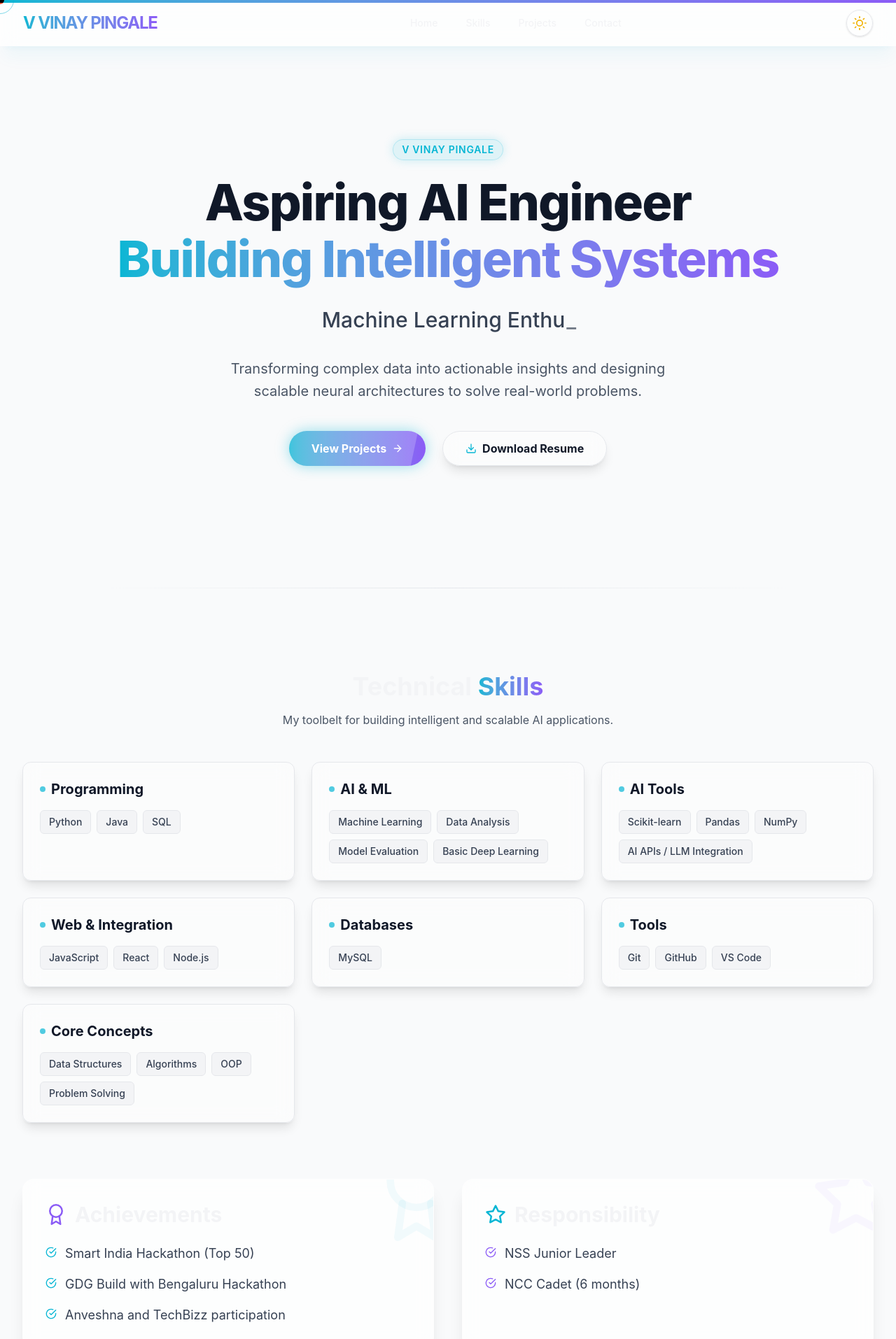
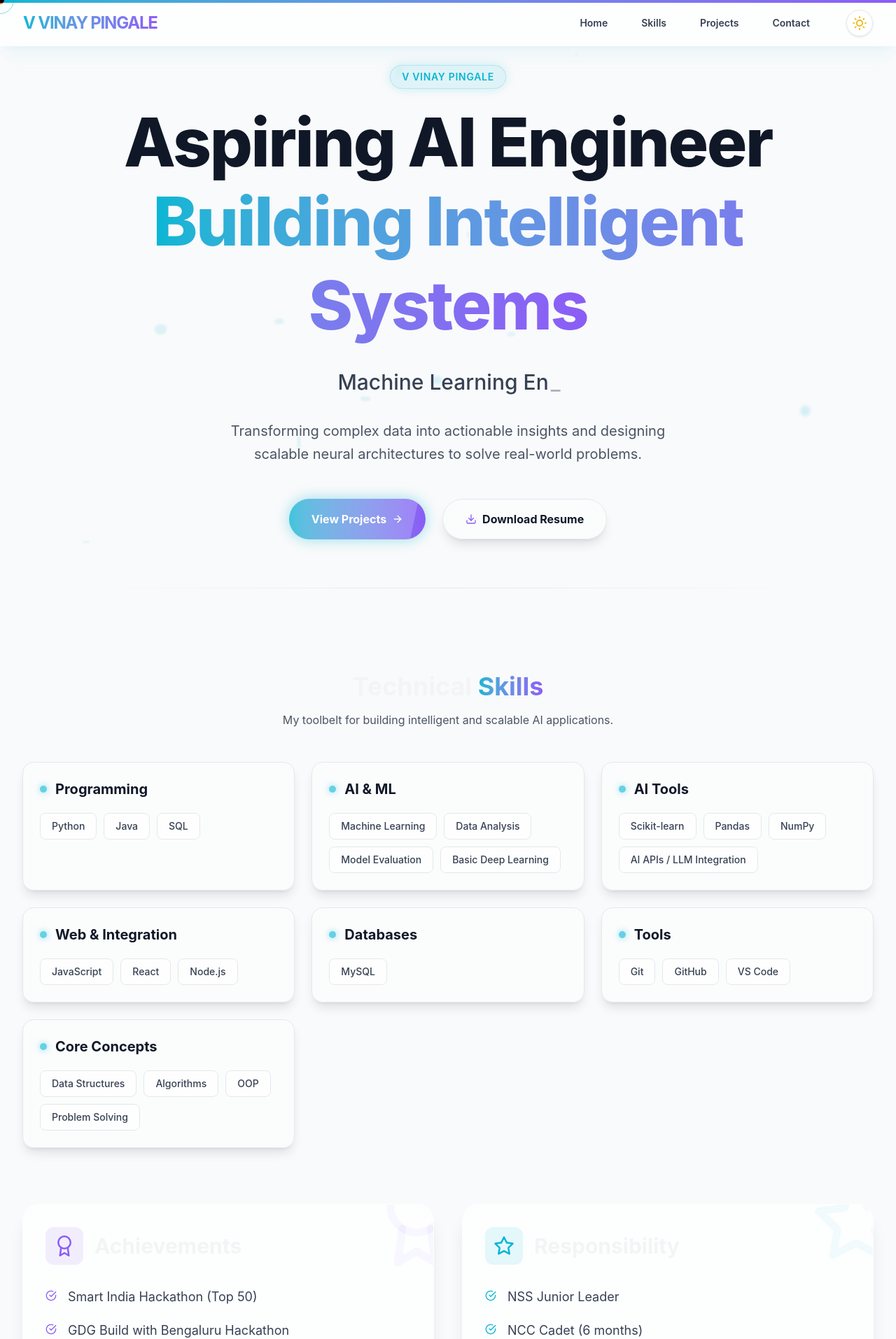
Before and after one commit to vvinaypingale-ops/portfolio_vvp, a React (Vite) app: page / in a window 1280 px wide. Shown: the top 1914 px of the page at 70% size. Built offline with nearby package versions, Linux system fonts and the light colour scheme.

Commit message:
Fix cursor lag, implement Web3Forms contact, enhance UI

```diff
--- a/src/components/AnimatedCursor.jsx
+++ b/src/components/AnimatedCursor.jsx
@@ -1,23 +1,24 @@
 import React, { useEffect, useState } from 'react';
-import { motion, useSpring } from 'framer-motion';
+import { motion, useMotionValue, useSpring } from 'framer-motion';
 
 const AnimatedCursor = () => {
-  const [mousePosition, setMousePosition] = useState({ x: 0, y: 0 });
   const [isHovering, setIsHovering] = useState(false);
+  const [isTouchDevice, setIsTouchDevice] = useState(false);
 
-  // Custom hook to detect if device is touch
-  const [isTouchDevice, setIsTouchDevice] = useState(false);
+  // Use motion values instead of state to prevent re-renders on every pixel move
+  const mouseX = useMotionValue(0);
+  const mouseY = useMotionValue(0);
 
   useEffect(() => {
     setIsTouchDevice('ontouchstart' in window || navigator.maxTouchPoints > 0);
 
     const mouseMove = (e) => {
-      setMousePosition({ x: e.clientX, y: e.clientY });
+      mouseX.set(e.clientX);
+      mouseY.set(e.clientY);
     };
 
     const handleMouseOver = (e) => {
       const target = e.target;
-      // Check if hovering over clickable elements
       if (
         target.tagName === 'A' ||
         target.tagName === 'BUTTON' ||
@@ -31,22 +32,22 @@ const AnimatedCursor = () => {
       }
     };
 
-    window.addEventListener('mousemove', mouseMove);
-    window.addEventListener('mouseover', handleMouseOver);
+    window.addEventListener('mousemove', mouseMove, { passive: true });
+    window.addEventListener('mouseover', handleMouseOver, { passive: true });
 
     return () => {
       window.removeEventListener('mousemove', mouseMove);
       window.removeEventListener('mouseover', handleMouseOver);
     };
-  }, []);
+  }, [mouseX, mouseY]);
 
-  // Smooth springing effect
-  const cursorX = useSpring(mousePosition.x, { stiffness: 500, damping: 28 });
-  const cursorY = useSpring(mousePosition.y, { stiffness: 500, damping: 28 });
+  // Smooth springing effect (optimized)
+  const cursorX = useSpring(mouseX, { stiffness: 1000, damping: 40 });
+  const cursorY = useSpring(mouseY, { stiffness: 1000, damping: 40 });
 
   // Trailing dot effect
-  const trailX = useSpring(mousePosition.x, { stiffness: 150, damping: 20 });
-  const trailY = useSpring(mousePosition.y, { stiffness: 150, damping: 20 });
+  const trailX = useSpring(mouseX, { stiffness: 150, damping: 20 });
+  const trailY = useSpring(mouseY, { stiffness: 150, damping: 20 });
 
   if (isTouchDevice) return null;
 
@@ -62,6 +63,10 @@ const AnimatedCursor = () => {
           translateY: '-50%',
           scale: isHovering ? 2 : 1,
         }}
+        animate={{
+          scale: isHovering ? 2 : 1,
+        }}
+        transition={{ duration: 0.15 }}
       />
       {/* Trailing Ring */}
       <motion.div
@@ -71,9 +76,12 @@ const AnimatedCursor = () => {
           y: trailY,
           translateX: '-50%',
           translateY: '-50%',
+        }}
+        animate={{
           scale: isHovering ? 1.5 : 1,
           opacity: isHovering ? 0 : 1,
         }}
+        transition={{ duration: 0.2 }}
       />
     </>
   );
--- a/src/components/Experience.jsx
+++ b/src/components/Experience.jsx
@@ -29,24 +29,26 @@ const Experience = () => {
             {SKILLS.map((skillGroup, index) => (
               <motion.div
                 key={index}
-                initial={{ opacity: 0, scale: 0.95 }}
+                initial={{ opacity: 0, scale: 0.9 }}
                 whileInView={{ opacity: 1, scale: 1 }}
-                transition={{ duration: 0.4, delay: index * 0.1 }}
+                transition={{ duration: 0.5, delay: index * 0.1, type: "spring", stiffness: 100 }}
+                whileHover={{ y: -5 }}
                 viewport={{ once: true }}
-                className="ai-glass-card p-6 rounded-xl group"
+                className="ai-glass-card p-6 rounded-2xl group transition-all duration-300 hover:shadow-[0_0_20px_rgba(6,182,212,0.15)] hover:border-primary/30"
               >
-                <h3 className="text-xl font-bold mb-4 text-gray-900 dark:text-white flex items-center gap-2">
-                  <span className="w-2 h-2 rounded-full bg-primary animate-pulse"></span>
+                <h3 className="text-xl font-bold mb-5 text-gray-900 dark:text-white flex items-center gap-3">
+                  <span className="w-2.5 h-2.5 rounded-full bg-primary shadow-[0_0_10px_rgba(6,182,212,0.8)] animate-pulse"></span>
                   {skillGroup.category}
                 </h3>
-                <div className="flex flex-wrap gap-2">
+                <div className="flex flex-wrap gap-2.5">
                   {skillGroup.items.map((item, i) => (
-                    <span
+                    <motion.span
                       key={i}
-                      className="px-3 py-1.5 bg-gray-100 dark:bg-darkBg border border-gray-200 dark:border-gray-800 rounded-md text-sm font-medium text-gray-700 dark:text-gray-300 transition-all duration-300 hover:border-primary hover:text-primary hover:shadow-[0_0_10px_rgba(6,182,212,0.3)] cursor-default"
+                      whileHover={{ scale: 1.05 }}
+                      className="px-4 py-2 bg-white/60 dark:bg-[#030712]/80 border border-gray-200 dark:border-gray-800 rounded-lg text-sm font-medium text-gray-700 dark:text-gray-300 transition-all duration-300 hover:border-primary hover:text-primary hover:shadow-[0_0_15px_rgba(6,182,212,0.3)] hover:bg-primary/5 cursor-default flex items-center gap-2"
                     >
                       {item}
-                    </span>
+                    </motion.span>
                   ))}
                 </div>
               </motion.div>
@@ -59,24 +61,27 @@ const Experience = () => {
 
           {/* Achievements */}
           <motion.div
-            initial={{ opacity: 0, x: -20 }}
+            initial={{ opacity: 0, x: -30 }}
             whileInView={{ opacity: 1, x: 0 }}
             viewport={{ once: true, margin: "-50px" }}
-            transition={{ duration: 0.5, delay: 0.2 }}
-            className="ai-glass p-8 rounded-2xl relative overflow-hidden"
+            transition={{ duration: 0.6, delay: 0.2, type: "spring" }}
+            whileHover={{ y: -5 }}
+            className="ai-glass p-8 rounded-3xl relative overflow-hidden group hover:shadow-[0_0_30px_rgba(139,92,246,0.15)] transition-all duration-500 hover:border-secondary/30"
           >
-            <div className="absolute -right-10 -top-10 text-primary/5 text-9xl">
+            <div className="absolute -right-10 -top-10 text-secondary/5 text-9xl group-hover:scale-110 group-hover:rotate-12 transition-transform duration-700">
               <FiAward />
             </div>
-            <div className="flex items-center gap-3 mb-6 relative z-10">
-              <FiAward className="text-3xl text-secondary" />
+            <div className="flex items-center gap-4 mb-8 relative z-10">
+              <div className="p-3 bg-secondary/10 rounded-xl">
+                <FiAward className="text-3xl text-secondary" />
+              </div>
               <h2 className="text-3xl font-bold">Achievements</h2>
             </div>
-            <ul className="space-y-4 relative z-10">
+            <ul className="space-y-5 relative z-10">
               {ACHIEVEMENTS.map((item, index) => (
-                <li key={index} className="flex items-start group">
-                  <FiCheckCircle className="text-primary mt-1 mr-3 flex-shrink-0 group-hover:scale-110 transition-transform" />
-                  <span className="text-lg text-gray-700 dark:text-gray-300 group-hover:text-gray-900 dark:group-hover:text-white transition-colors">{item}</span>
+                <li key={index} className="flex items-start group/item">
+                  <FiCheckCircle className="text-secondary mt-1 mr-4 flex-shrink-0 group-hover/item:scale-125 transition-transform" />
+                  <span className="text-lg text-gray-700 dark:text-gray-300 group-hover/item:text-gray-900 dark:group-hover/item:text-white transition-colors">{item}</span>
                 </li>
               ))}
             </ul>
@@ -84,24 +89,27 @@ const Experience = () => {
 
           {/* Positions of Responsibility */}
           <motion.div
-            initial={{ opacity: 0, x: 20 }}
+            initial={{ opacity: 0, x: 30 }}
             whileInView={{ opacity: 1, x: 0 }}
             viewport={{ once: true, margin: "-50px" }}
-            transition={{ duration: 0.5, delay: 0.4 }}
-            className="ai-glass p-8 rounded-2xl relative overflow-hidden"
+            transition={{ duration: 0.6, delay: 0.4, type: "spring" }}
+            whileHover={{ y: -5 }}
+            className="ai-glass p-8 rounded-3xl relative overflow-hidden group hover:shadow-[0_0_30px_rgba(6,182,212,0.15)] transition-all duration-500 hover:border-primary/30"
           >
-            <div className="absolute -right-10 -top-10 text-secondary/5 text-9xl">
+            <div className="absolute -right-10 -top-10 text-primary/5 text-9xl group-hover:scale-110 group-hover:-rotate-12 transition-transform duration-700">
               <FiStar />
             </div>
-            <div className="flex items-center gap-3 mb-6 relative z-10">
-              <FiStar className="text-3xl text-primary" />
+            <div className="flex items-center gap-4 mb-8 relative z-10">
+              <div className="p-3 bg-primary/10 rounded-xl">
+                <FiStar className="text-3xl text-primary" />
+              </div>
               <h2 className="text-3xl font-bold">Responsibility</h2>
             </div>
-            <ul className="space-y-4 relative z-10">
+            <ul className="space-y-5 relative z-10">
               {POSITIONS.map((item, index) => (
-                <li key={index} className="flex items-start group">
-                  <FiCheckCircle className="text-secondary mt-1 mr-3 flex-shrink-0 group-hover:scale-110 transition-transform" />
-                  <span className="text-lg text-gray-700 dark:text-gray-300 group-hover:text-gray-900 dark:group-hover:text-white transition-colors">{item}</span>
+                <li key={index} className="flex items-start group/item">
+                  <FiCheckCircle className="text-primary mt-1 mr-4 flex-shrink-0 group-hover/item:scale-125 transition-transform" />
+                  <span className="text-lg text-gray-700 dark:text-gray-300 group-hover/item:text-gray-900 dark:group-hover/item:text-white transition-colors">{item}</span>
                 </li>
               ))}
             </ul>
--- a/src/components/Hero.jsx
+++ b/src/components/Hero.jsx
@@ -9,30 +9,67 @@ const Hero = () => {
   const y = useTransform(scrollY, [0, 500], [0, 150]);
   const opacity = useTransform(scrollY, [0, 300], [1, 0]);
 
+  // Generate lightweight particles
+  const particles = Array.from({ length: 15 });
+
   return (
     <section id="home" className="min-h-screen flex items-center justify-center pt-16 relative overflow-hidden">
+
+      {/* Floating Particles Background */}
+      <div className="absolute inset-0 overflow-hidden pointer-events-none z-0">
+        {particles.map((_, i) => (
+          <motion.div
+            key={i}
+            className="absolute rounded-full bg-primary/20 dark:bg-primary/10 blur-[2px]"
+            style={{
+              width: Math.random() * 20 + 5 + 'px',
+              height: Math.random() * 20 + 5 + 'px',
+              left: Math.random() * 100 + '%',
+              top: Math.random() * 100 + '%',
+            }}
+            animate={{
+              y: [0, Math.random() * -100 - 50],
+              x: [0, (Math.random() - 0.5) * 50],
+              opacity: [0, 0.8, 0],
+              scale: [0, 1, 0.5],
+            }}
+            transition={{
+              duration: Math.random() * 10 + 10,
+              repeat: Infinity,
+              ease: "linear",
+              delay: Math.random() * 5,
+            }}
+          />
+        ))}
+      </div>
+
       <motion.div
         style={{ y, opacity }}
         className="max-w-7xl mx-auto px-4 sm:px-6 lg:px-8 text-center z-10"
       >
         <motion.div
-          initial={{ opacity: 0, scale: 0.9 }}
-          animate={{ opacity: 1, scale: 1 }}
+          initial={{ opacity: 0, y: 30 }}
+          animate={{ opacity: 1, y: 0 }}
           transition={{ duration: 0.8, ease: "easeOut" }}
           className="mb-8"
         >
-          <span className="inline-block py-1 px-3 rounded-full bg-primary/10 border border-primary/20 text-primary text-sm font-semibold tracking-wider uppercase mb-6 shadow-[0_0_15px_rgba(6,182,212,0.2)]">
+          <motion.span
+            initial={{ opacity: 0, scale: 0.8 }}
+            animate={{ opacity: 1, scale: 1 }}
+            transition={{ delay: 0.2, duration: 0.5 }}
+            className="inline-block py-1.5 px-4 rounded-full bg-primary/10 border border-primary/20 text-primary text-sm font-semibold tracking-wider uppercase mb-6 shadow-[0_0_15px_rgba(6,182,212,0.2)] backdrop-blur-md"
+          >
             {USER_DETAILS.name}
-          </span>
+          </motion.span>
 
-          <h1 className="text-5xl md:text-7xl font-extrabold mb-4 tracking-tight text-gray-900 dark:text-white">
+          <h1 className="text-5xl md:text-7xl lg:text-8xl font-extrabold mb-4 tracking-tight text-gray-900 dark:text-white leading-[1.1]">
             Aspiring AI Engineer <br/>
             <span className="text-gradient leading-tight">
               Building Intelligent Systems
             </span>
           </h1>
 
-          <div className="text-2xl md:text-3xl font-medium text-gray-700 dark:text-gray-300 mt-6 h-[40px]">
+          <div className="text-2xl md:text-3xl font-medium text-gray-700 dark:text-gray-300 mt-8 h-[40px]">
             <Typewriter
               words={USER_DETAILS.roles}
               loop={true}
@@ -48,8 +85,8 @@ const Hero = () => {
         <motion.p
           initial={{ opacity: 0, y: 20 }}
           animate={{ opacity: 1, y: 0 }}
-          transition={{ duration: 0.8, delay: 0.2 }}
-          className="text-lg md:text-xl text-gray-600 dark:text-gray-400 mb-10 max-w-2xl mx-auto leading-relaxed"
+          transition={{ duration: 0.8, delay: 0.4 }}
+          className="text-lg md:text-xl text-gray-600 dark:text-gray-400 mb-12 max-w-2xl mx-auto leading-relaxed"
         >
           Transforming complex data into actionable insights and designing scalable neural architectures to solve real-world problems.
         </motion.p>
@@ -57,12 +94,12 @@ const Hero = () => {
         <motion.div
           initial={{ opacity: 0, y: 20 }}
           animate={{ opacity: 1, y: 0 }}
-          transition={{ duration: 0.8, delay: 0.4 }}
+          transition={{ duration: 0.8, delay: 0.6 }}
           className="flex flex-col sm:flex-row justify-center gap-6"
         >
           <a
             href="#projects"
-            className="group relative px-8 py-3 bg-gradient-to-r from-primary to-secondary text-white rounded-full font-bold overflow-hidden transition-all hover:scale-105 shadow-[0_0_20px_rgba(6,182,212,0.4)] flex items-center justify-center gap-2"
+            className="group relative px-8 py-4 bg-gradient-to-r from-primary to-secondary text-white rounded-full font-bold overflow-hidden transition-all hover:scale-105 shadow-[0_0_20px_rgba(6,182,212,0.4)] flex items-center justify-center gap-2"
           >
             <span className="absolute inset-0 w-full h-full bg-white/20 group-hover:translate-x-full transition-transform duration-500 ease-out -skew-x-12 -ml-4"></span>
             View Projects <FiArrowRight className="group-hover:translate-x-1 transition-transform" />
@@ -72,9 +109,9 @@ const Hero = () => {
             href={USER_DETAILS.resumeLink}
             target="_blank"
             rel="noreferrer"
-            className="px-8 py-3 rounded-full font-bold transition-all hover:scale-105 flex items-center justify-center gap-2 ai-glass-card text-gray-900 dark:text-white"
+            className="px-8 py-4 rounded-full font-bold transition-all hover:scale-105 flex items-center justify-center gap-2 ai-glass-card text-gray-900 dark:text-white border border-gray-300 dark:border-gray-700 hover:border-secondary/50 shadow-lg"
           >
-            <FiDownload className="text-primary" /> Download Resume
+            <FiDownload className="text-secondary" /> Download Resume
           </a>
         </motion.div>
       </motion.div>
--- a/src/components/Navbar.jsx
+++ b/src/components/Navbar.jsx
@@ -1,10 +1,21 @@
-import React from 'react';
-import { FiSun, FiMoon } from 'react-icons/fi';
-import { motion } from 'framer-motion';
+import React, { useState } from 'react';
+import { FiSun, FiMoon, FiMenu, FiX } from 'react-icons/fi';
+import { motion, AnimatePresence } from 'framer-motion';
 
 import { USER_DETAILS } from '../constants';
 
 const Navbar = ({ darkMode, toggleDarkMode }) => {
+  const [mobileMenuOpen, setMobileMenuOpen] = useState(false);
+
+  const toggleMenu = () => setMobileMenuOpen(!mobileMenuOpen);
+
+  const navLinks = [
+    { name: 'Home', href: '#home' },
+    { name: 'Skills', href: '#experience' },
+    { name: 'Projects', href: '#projects' },
+    { name: 'Contact', href: '#contact' }
+  ];
+
   return (
     <motion.nav
       initial={{ y: -100 }}
@@ -14,27 +25,78 @@ const Navbar = ({ darkMode, toggleDarkMode }) => {
     >
       <div className="max-w-7xl mx-auto px-4 sm:px-6 lg:px-8">
         <div className="flex items-center justify-between h-16">
-          <div className="flex-shrink-0 font-bold text-2xl tracking-tighter text-gradient">
-            {USER_DETAILS.name}
+          <div className="flex-shrink-0 font-bold text-2xl tracking-tighter text-gradient cursor-pointer">
+            <a href="#home">{USER_DETAILS.name}</a>
           </div>
+
+          {/* Desktop Menu */}
           <div className="hidden md:block">
-            <div className="ml-10 flex items-baseline space-x-4">
-              <a href="#home" className="hover:text-primary dark:hover:text-primary px-3 py-2 rounded-md text-sm font-medium transition-colors">Home</a>
-              <a href="#experience" className="hover:text-primary dark:hover:text-primary px-3 py-2 rounded-md text-sm font-medium transition-colors">Skills</a>
-              <a href="#projects" className="hover:text-primary dark:hover:text-primary px-3 py-2 rounded-md text-sm font-medium transition-colors">Projects</a>
-              <a href="#contact" className="hover:text-primary dark:hover:text-primary px-3 py-2 rounded-md text-sm font-medium transition-colors">Contact</a>
+            <div className="ml-10 flex items-center space-x-6">
+              {navLinks.map((link) => (
+                <a
+                  key={link.name}
+                  href={link.href}
+                  className="relative text-gray-700 dark:text-gray-300 hover:text-primary dark:hover:text-primary px-3 py-2 text-sm font-semibold transition-colors group"
+                >
+                  {link.name}
+                  <span className="absolute inset-x-0 bottom-0 h-0.5 bg-primary transform scale-x-0 group-hover:scale-x-100 transition-transform origin-left"></span>
+                </a>
+              ))}
+
+              <button
+                onClick={toggleDarkMode}
+                className="p-2 ml-4 rounded-full border border-gray-200 dark:border-gray-700 bg-white/50 dark:bg-gray-800/50 hover:bg-gray-100 dark:hover:bg-gray-700 transition-all shadow-sm hover:shadow-md"
+                aria-label="Toggle Dark Mode"
+              >
+                {darkMode ? <FiSun className="text-xl text-yellow-500" /> : <FiMoon className="text-xl text-secondary" />}
+              </button>
             </div>
           </div>
-          <div>
+
+          {/* Mobile Menu Button */}
+          <div className="md:hidden flex items-center gap-4">
             <button
               onClick={toggleDarkMode}
-              className="p-2 rounded-full border border-gray-200 dark:border-gray-700 hover:bg-gray-100 dark:hover:bg-gray-800 transition-colors shadow-sm"
+              className="p-2 rounded-full border border-gray-200 dark:border-gray-700 bg-white/50 dark:bg-gray-800/50 hover:bg-gray-100 dark:hover:bg-gray-700 transition-all shadow-sm"
+              aria-label="Toggle Dark Mode"
             >
               {darkMode ? <FiSun className="text-xl text-yellow-500" /> : <FiMoon className="text-xl text-secondary" />}
+            </button>
+            <button
+              onClick={toggleMenu}
+              className="text-gray-700 dark:text-gray-300 hover:text-primary dark:hover:text-primary p-2"
+              aria-label="Toggle Menu"
+            >
+              {mobileMenuOpen ? <FiX className="text-2xl" /> : <FiMenu className="text-2xl" />}
             </button>
           </div>
         </div>
       </div>
+
+      {/* Mobile Menu Dropdown */}
+      <AnimatePresence>
+        {mobileMenuOpen && (
+          <motion.div
+            initial={{ opacity: 0, height: 0 }}
+            animate={{ opacity: 1, height: 'auto' }}
+            exit={{ opacity: 0, height: 0 }}
+            className="md:hidden bg-white/95 dark:bg-[#030712]/95 backdrop-blur-xl border-t border-gray-200 dark:border-gray-800 overflow-hidden"
+          >
+            <div className="px-4 pt-2 pb-6 flex flex-col space-y-2 shadow-xl">
+              {navLinks.map((link) => (
+                <a
+                  key={link.name}
+                  href={link.href}
+                  onClick={() => setMobileMenuOpen(false)}
+                  className="text-gray-700 dark:text-gray-300 hover:text-primary dark:hover:text-primary hover:bg-primary/5 block px-3 py-4 rounded-md text-base font-semibold border-b border-gray-100 dark:border-gray-800/50"
+                >
+                  {link.name}
+                </a>
+              ))}
+            </div>
+          </motion.div>
+        )}
+      </AnimatePresence>
     </motion.nav>
   );
 };
```
Also changed, not shown: src/components/Contact.jsx (+82 -32 lines), src/components/Footer.jsx (+15 -12 lines), src/components/Projects.jsx (+9 -9 lines).
